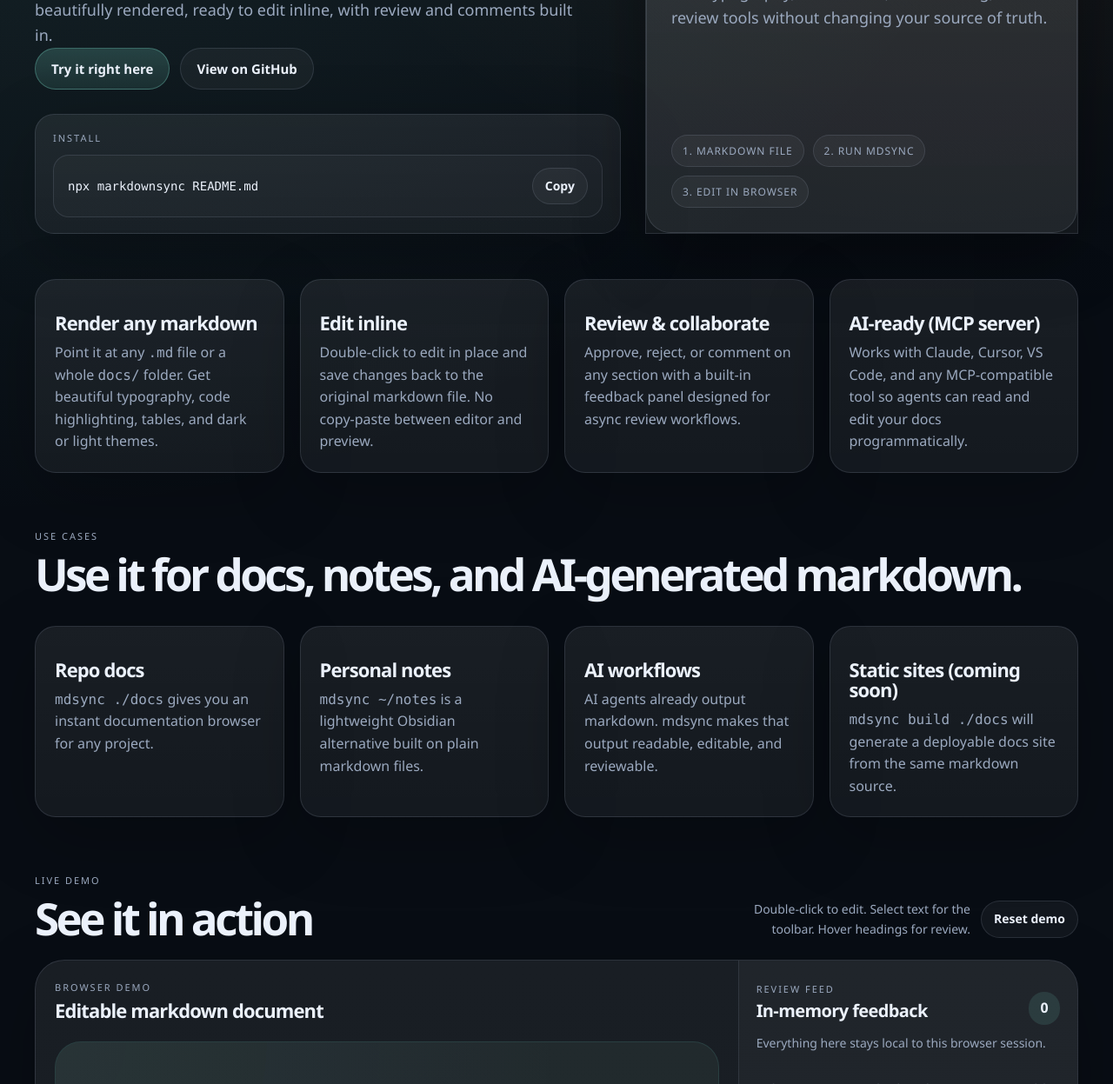
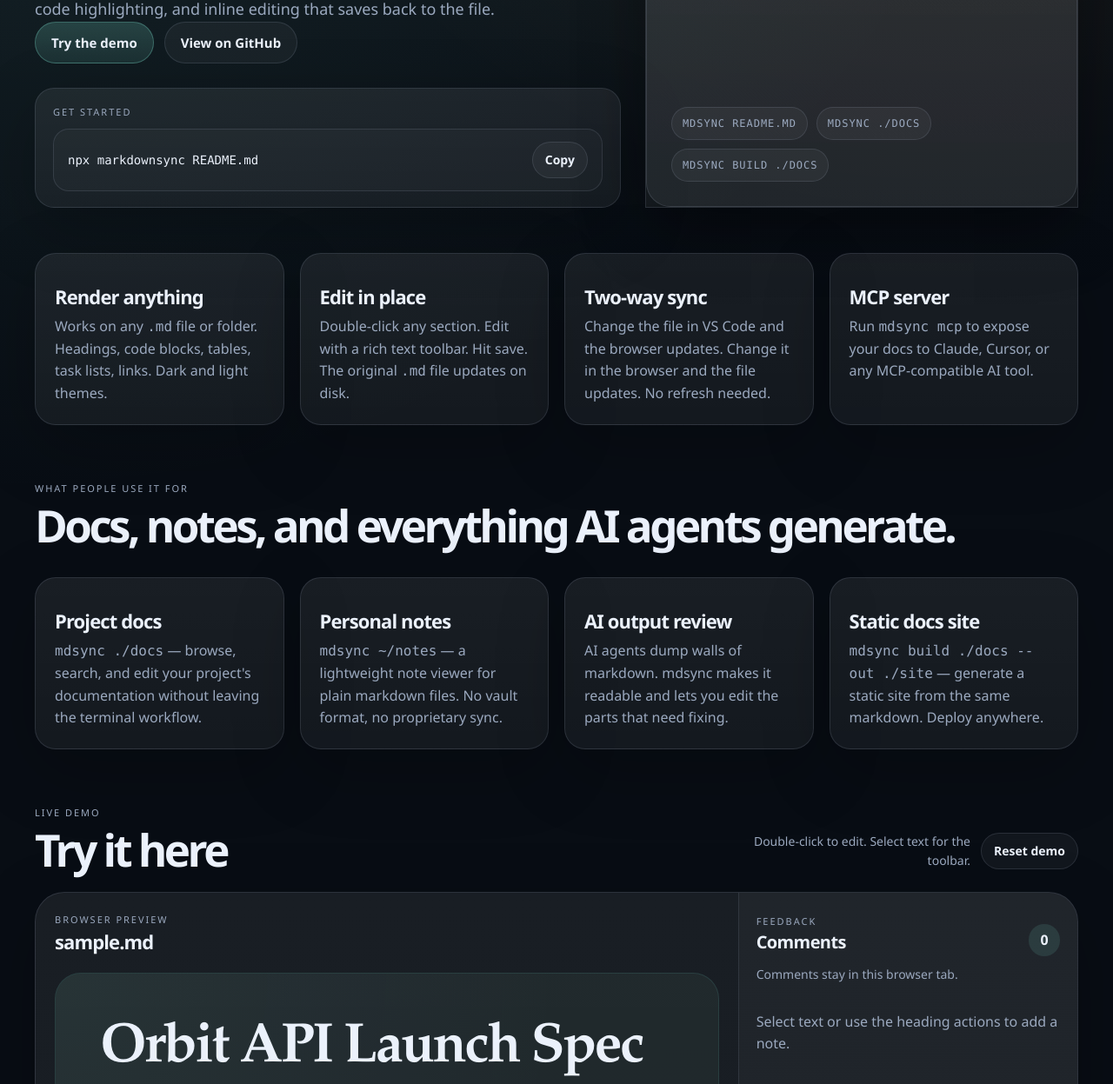
Before and after one commit to taw0002/mdsync, a website: page site/index.html in a window 1280 px wide. Shown: the part 671-1918 px from the top of the page at 87% size. Drawn offline with Linux system fonts and the light colour scheme.

Commit message:
copy: rewrite site - kill the AI slop

```diff
--- a/site/index.html
+++ b/site/index.html
@@ -3,10 +3,10 @@
 <head>
   <meta charset="utf-8" />
   <meta name="viewport" content="width=device-width, initial-scale=1" />
-  <title>mdsync | Turn markdown into a beautiful, editable document</title>
+  <title>mdsync | Markdown viewer and editor</title>
   <meta
     name="description"
-    content="Run mdsync on any markdown file or docs folder to open a beautiful, editable document in the browser with inline editing, review tools, and MCP support."
+    content="Run mdsync on any markdown file to open it in the browser with live editing, syntax highlighting, and two-way sync."
   />
   <link rel="icon" href="./favicon.svg" type="image/svg+xml" />
   <link rel="stylesheet" href="./styles.css" />
@@ -28,18 +28,18 @@
     <main id="top">
       <section class="hero reveal is-visible">
         <div class="hero__copy">
-          <div class="eyebrow">Open source markdown viewer and editor</div>
-          <h1>Turn any markdown file into a beautiful, editable document.</h1>
+          <div class="eyebrow">Open source CLI tool</div>
+          <h1>Every AI agent outputs markdown.<br/>Reading it sucks. We fixed that.</h1>
           <p class="hero__lede">
-            Run <code>mdsync README.md</code> in your terminal. It opens in the browser:
-            beautifully rendered, ready to edit inline, with review and comments built in.
+            One command. Your markdown opens in the browser with real typography,
+            code highlighting, and inline editing that saves back to the file.
           </p>
           <div class="hero__actions">
-            <a class="button button--primary" href="#demo">Try it right here</a>
+            <a class="button button--primary" href="#demo">Try the demo</a>
             <a class="button button--ghost" href="https://github.com/taw0002/mdsync" target="_blank" rel="noreferrer">View on GitHub</a>
           </div>
           <div class="install-card">
-            <div class="eyebrow">Install</div>
+            <div class="eyebrow">Get started</div>
             <div class="install-card__command">
               <code id="installCommand">npx markdownsync README.md</code>
               <button class="button button--ghost button--small" type="button" data-copy-command="true">Copy</button>
@@ -48,17 +48,17 @@
         </div>
         <div class="hero__panel">
           <div class="spotlight-card">
-            <div class="spotlight-card__label">How it works</div>
-            <div class="spotlight-card__title">Your <code>.md</code> file, upgraded in one command.</div>
+            <div class="spotlight-card__label">What happens</div>
+            <div class="spotlight-card__title">Markdown in, styled document out.</div>
             <p>
-              Start with a markdown file or a whole <code>docs/</code> folder. Run
-              <code>mdsync</code>. Get a polished browser document with typography, code blocks,
-              inline editing, and review tools without changing your source of truth.
+              Point it at a file or a folder. It starts a local server and opens your
+              browser. Edit in the browser or in your text editor &mdash; changes sync
+              both ways in real time.
             </p>
             <div class="spotlight-card__meta">
-              <span>1. Markdown file</span>
-              <span>2. Run mdsync</span>
-              <span>3. Edit in browser</span>
+              <span><code>mdsync README.md</code></span>
+              <span><code>mdsync ./docs</code></span>
+              <span><code>mdsync build ./docs</code></span>
             </div>
           </div>
         </div>
@@ -66,55 +66,47 @@
 
       <section class="feature-grid reveal">
         <article class="feature-card">
-
-          <h2>Render any markdown</h2>
-          <p>Point it at any <code>.md</code> file or a whole <code>docs/</code> folder. Get beautiful typography, code highlighting, tables, and dark or light themes.</p>
+          <h2>Render anything</h2>
+          <p>Works on any <code>.md</code> file or folder. Headings, code blocks, tables, task lists, links. Dark and light themes.</p>
         </article>
         <article class="feature-card">
-
-          <h2>Edit inline</h2>
-          <p>Double-click to edit in place and save changes back to the original markdown file. No copy-paste between editor and preview.</p>
+          <h2>Edit in place</h2>
+          <p>Double-click any section. Edit with a rich text toolbar. Hit save. The original <code>.md</code> file updates on disk.</p>
         </article>
         <article class="feature-card">
-
-          <h2>Review &amp; collaborate</h2>
-          <p>Approve, reject, or comment on any section with a built-in feedback panel designed for async review workflows.</p>
+          <h2>Two-way sync</h2>
+          <p>Change the file in VS Code and the browser updates. Change it in the browser and the file updates. No refresh needed.</p>
         </article>
         <article class="feature-card">
-
-          <h2>AI-ready (MCP server)</h2>
-          <p>Works with Claude, Cursor, VS Code, and any MCP-compatible tool so agents can read and edit your docs programmatically.</p>
+          <h2>MCP server</h2>
+          <p>Run <code>mdsync mcp</code> to expose your docs to Claude, Cursor, or any MCP-compatible AI tool.</p>
         </article>
       </section>
 
       <section class="demo-section reveal">
         <div class="section-heading">
           <div>
-            <div class="eyebrow">Use cases</div>
-            <h2>Use it for docs, notes, and AI-generated markdown.</h2>
+            <div class="eyebrow">What people use it for</div>
+            <h2>Docs, notes, and everything AI agents generate.</h2>
           </div>
         </div>
 
         <div class="feature-grid">
           <article class="feature-card">
-
-            <h2>Repo docs</h2>
-            <p><code>mdsync ./docs</code> gives you an instant documentation browser for any project.</p>
+            <h2>Project docs</h2>
+            <p><code>mdsync ./docs</code> &mdash; browse, search, and edit your project's documentation without leaving the terminal workflow.</p>
           </article>
           <article class="feature-card">
-
             <h2>Personal notes</h2>
-            <p><code>mdsync ~/notes</code> is a lightweight Obsidian alternative built on plain markdown files.</p>
+            <p><code>mdsync ~/notes</code> &mdash; a lightweight note viewer for plain markdown files. No vault format, no proprietary sync.</p>
           </article>
           <article class="feature-card">
-
-            <h2>AI workflows</h2>
-            <p>AI agents already output markdown. mdsync makes that output readable, editable, and reviewable.</p>
+            <h2>AI output review</h2>
+            <p>AI agents dump walls of markdown. mdsync makes it readable and lets you edit the parts that need fixing.</p>
           </article>
           <article class="feature-card">
-
-            <h2>Static sites (coming soon)</h2>
-            <p><code>mdsync build ./docs</code> will generate a deployable docs site from the same markdown source.</p>
+            <h2>Static docs site</h2>
+            <p><code>mdsync build ./docs --out ./site</code> &mdash; generate a static site from the same markdown. Deploy anywhere.</p>
           </article>
         </div>
       </section>
@@ -123,10 +115,10 @@
         <div class="section-heading">
           <div>
             <div class="eyebrow">Live demo</div>
-            <h2>See it in action</h2>
+            <h2>Try it here</h2>
           </div>
           <div class="section-heading__actions">
-            <span class="demo-hint">Double-click to edit. Select text for the toolbar. Hover headings for review.</span>
+            <span class="demo-hint">Double-click to edit. Select text for the toolbar.</span>
             <button class="button button--ghost button--small" type="button" data-reset-demo="true">Reset demo</button>
           </div>
         </div>
@@ -135,8 +127,8 @@
           <div class="demo-surface">
             <div class="demo-surface__topbar">
               <div>
-                <div class="eyebrow">Browser demo</div>
-                <div class="demo-surface__title">Editable markdown document</div>
+                <div class="eyebrow">Browser preview</div>
+                <div class="demo-surface__title">sample.md</div>
               </div>
             </div>
             <div class="doc-frame">
@@ -151,14 +143,14 @@
           <aside class="feedback-panel" id="feedbackPanel">
             <div class="feedback-panel__header">
               <div>
-                <div class="eyebrow">Review feed</div>
-                <div class="feedback-panel__title">In-memory feedback</div>
+                <div class="eyebrow">Feedback</div>
+                <div class="feedback-panel__title">Comments</div>
               </div>
               <div class="feedback-panel__count" id="feedbackCount">0</div>
             </div>
-            <div class="feedback-panel__meta">Everything here stays local to this browser session.</div>
+            <div class="feedback-panel__meta">Comments stay in this browser tab.</div>
             <div class="feedback-list" id="feedbackList">
-              <div class="feedback-empty">Select text or use the heading actions to add a note.</div>
+              <div class="feedback-empty">Select text or hover a heading to leave a comment.</div>
             </div>
           </aside>
         </div>
@@ -166,11 +158,11 @@
 
       <section class="closing reveal">
         <div class="closing__copy">
-          <div class="eyebrow">Ship it</div>
-          <h2>Markdown that feels like a product, not a file format.</h2>
+          <div class="eyebrow">Open source</div>
+          <h2>Zero config. MIT licensed. Just markdown.</h2>
           <p>
-            Open source, MIT licensed, and zero config. mdsync gives plain markdown a polished,
-            collaborative browser experience without giving up the file-based workflow developers already use.
+            No <code>config.yml</code>. No theme files. No build framework.
+            Install it, point it at your markdown, and it works.
           </p>
         </div>
         <div class="closing__actions">
```
